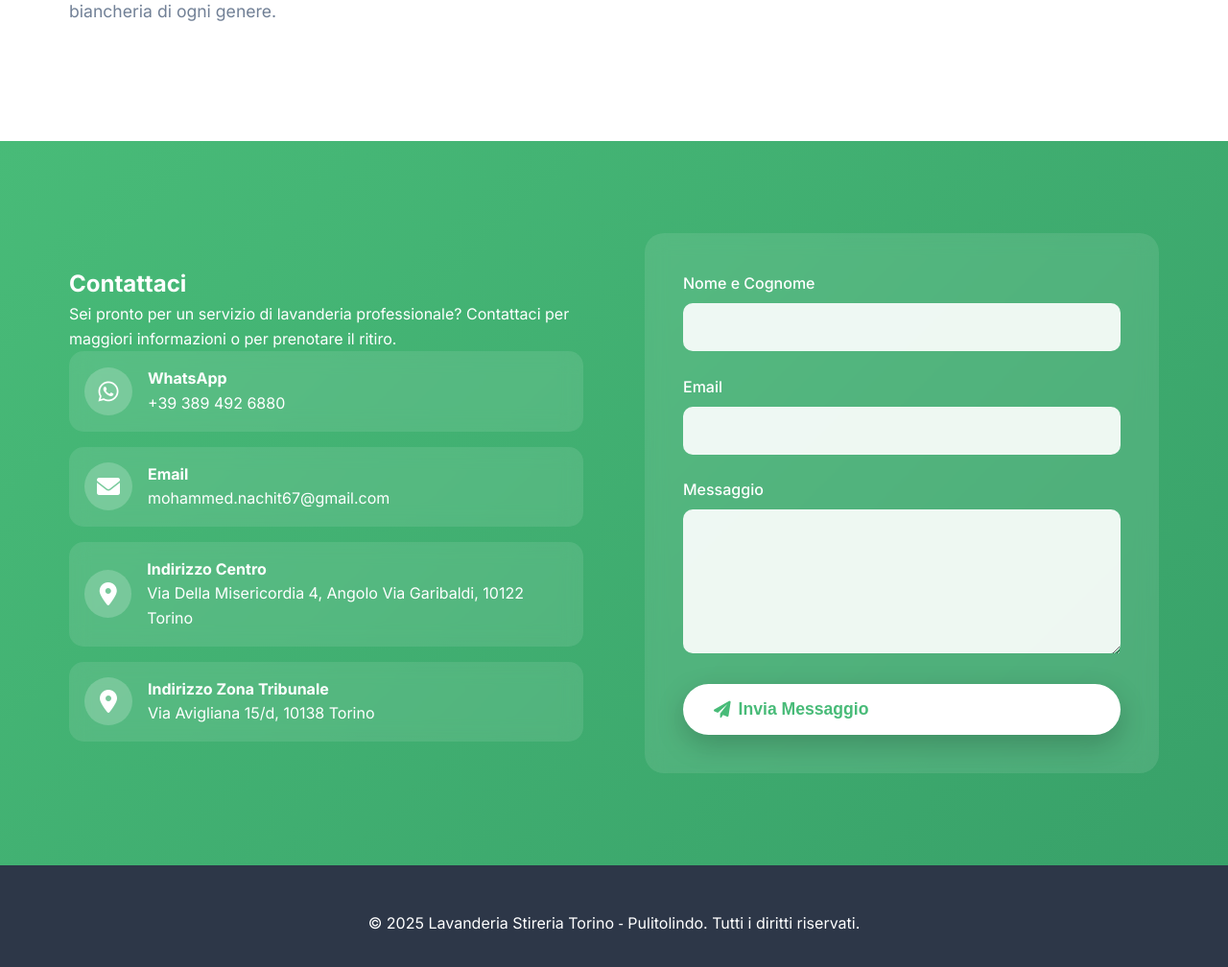
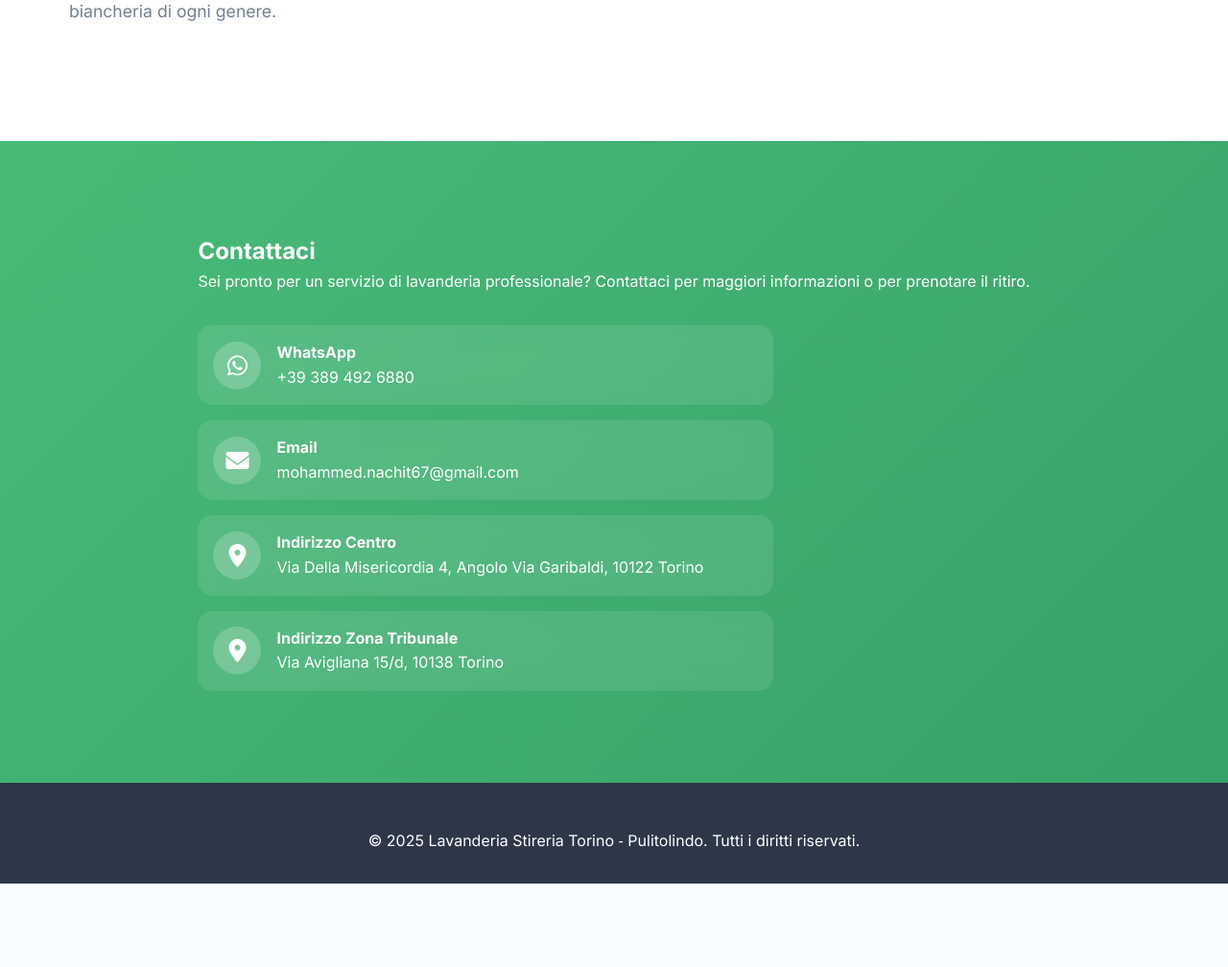
Before and after one commit to Sorenawashere/Laundry, a Flask app: page / in a window 1280 px wide. Shown: the part 4532-5540 px from the top of the page at 96% size. After the commit the page ends 5453 px from the top, so only its background shows below. Run offline with Flask 3, Linux system fonts and the light colour scheme.

```diff
--- a/templates/index.html
+++ b/templates/index.html
@@ -161,8 +161,8 @@
     .about-text p { color:#718096; font-size:1.1rem; margin-bottom:1.5rem; line-height:1.7; }
     .about-image img { width:100%; border-radius:20px; box-shadow:0 20px 60px rgba(0,0,0,0.1); }
 
-    .contact-content { display:grid; grid-template-columns:1fr 1fr; gap:4rem; align-items:center; }
-    .contact-details { display:flex; flex-direction:column; gap:1rem; }
+    .contact-content { display:flex; justify-content:center; align-items:center; }
+    .contact-details { display:flex; flex-direction:column; gap:1rem; max-width:600px; }
     .contact-item {
       display:flex; align-items:center; gap:1rem;
       padding:1rem; background:rgba(255,255,255,0.1);
@@ -205,6 +205,20 @@
       .hero-text h1{ font-size:2.5rem; }
       .dove-siamo-section{ padding:3rem 1rem; }
       .nav-links{ display:none; }
+      .container{ padding:0 0.5rem; }
+      .card-grid{ padding:0 0.5rem; }
+      .contact-details{ padding:0 0.5rem; }
+      .services-grid{ padding:0 0.5rem; }
+      .dove-card{ margin:0 0.5rem; }
+      .services-grid{ grid-template-columns:1fr; gap:1.5rem; }
+      .card-grid{ grid-template-columns:1fr; gap:1.5rem; }
+      .contact-item{ margin:0 0.25rem; }
+      .service-card{ margin:0 0.25rem; }
+      .pricing-grid{ padding:0 0.5rem; }
+      .pricing-card{ margin:0 0.25rem; }
+      .pricing-grid{ grid-template-columns:1fr !important; gap:1.5rem; padding:0 0.5rem; }
+      .pricing-grid > div{ margin:0 0.25rem; }
+      .pricing-grid{ minmax(280px,1fr) !important; }
     }
   </style>
 </head>
@@ -309,7 +323,7 @@
         <p>Il costo del servizio di ritiro a domicilio è 5€, Invece per una spesa di 70€, è Gratis!!</p>
       </div>
 
-      <div style="display:grid;grid-template-columns:repeat(auto-fit,minmax(350px,1fr));gap:2rem;margin-bottom:3rem;">
+      <div class="pricing-grid" style="display:grid;grid-template-columns:repeat(auto-fit,minmax(300px,1fr));gap:2rem;margin-bottom:3rem;">
 
         <!-- Abbigliamento -->
         <div style="background:white;border-radius:15px;padding:2rem;box-shadow:0 10px 30px rgba(0,0,0,0.1);border-top:4px solid #48bb78;">
@@ -479,7 +493,7 @@
       <div class="contact-content">
         <div class="contact-info">
           <h2>Contattaci</h2>
-          <p>Sei pronto per un servizio di lavanderia professionale? Contattaci per maggiori informazioni o per prenotare il ritiro.</p>
+          <p style="margin-bottom:2rem;">Sei pronto per un servizio di lavanderia professionale? Contattaci per maggiori informazioni o per prenotare il ritiro.</p>
 
           <div class="contact-details">
             <div class="contact-item" onclick="window.open('https://wa.me/393894926880', '_blank')">
@@ -500,24 +514,6 @@
             </div>
           </div>
         </div>
-
-        <div class="contact-form">
-          <form action="/send_mail" method="POST">
-            <div class="form-group">
-              <label for="name">Nome e Cognome</label>
-              <input type="text" id="name" name="name" required>
-            </div>
-            <div class="form-group">
-              <label for="email">Email</label>
-              <input type="email" id="email" name="email" required>
-            </div>
-            <div class="form-group">
-              <label for="message">Messaggio</label>
-              <textarea id="message" name="message" required></textarea>
-            </div>
-            <button type="submit" class="btn btn-primary" style="width:100%;"><i class="fas fa-paper-plane"></i>Invia Messaggio</button>
-          </form>
-        </div>
       </div>
     </div>
   </section>
```
